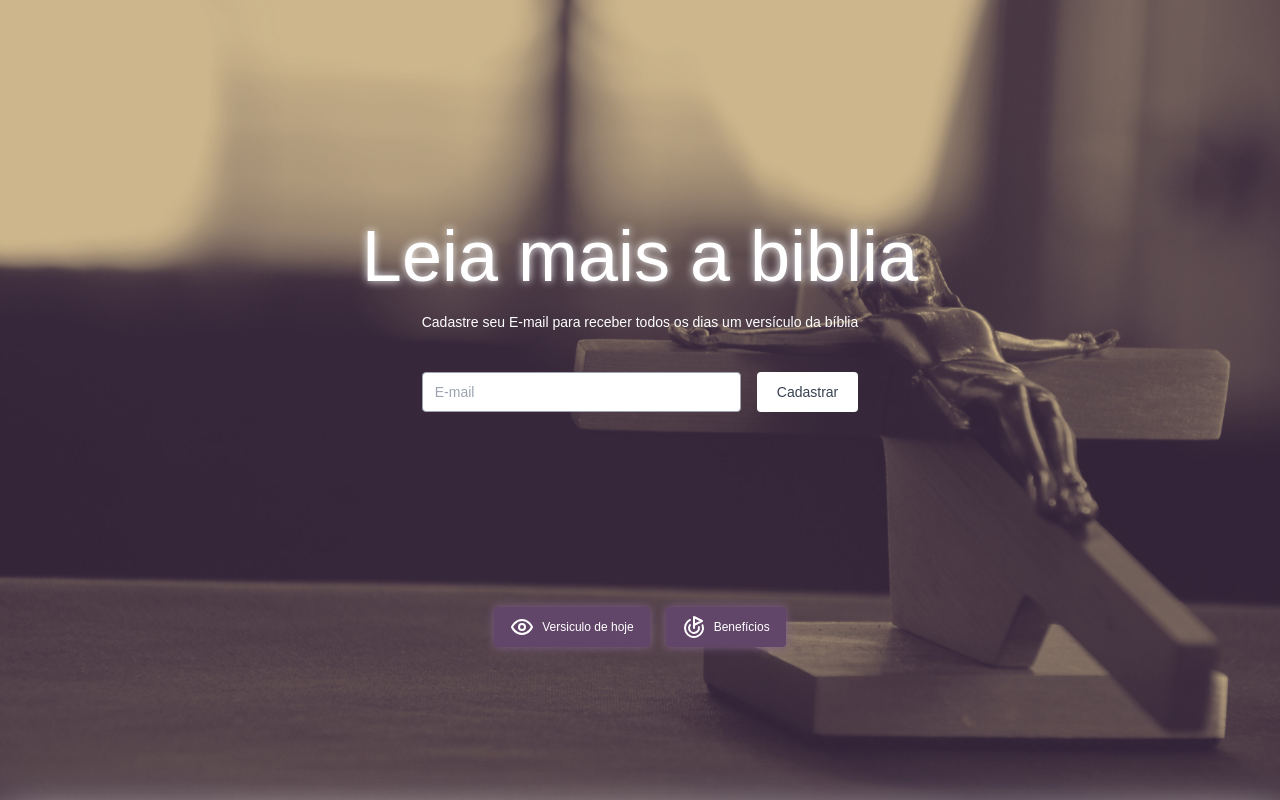
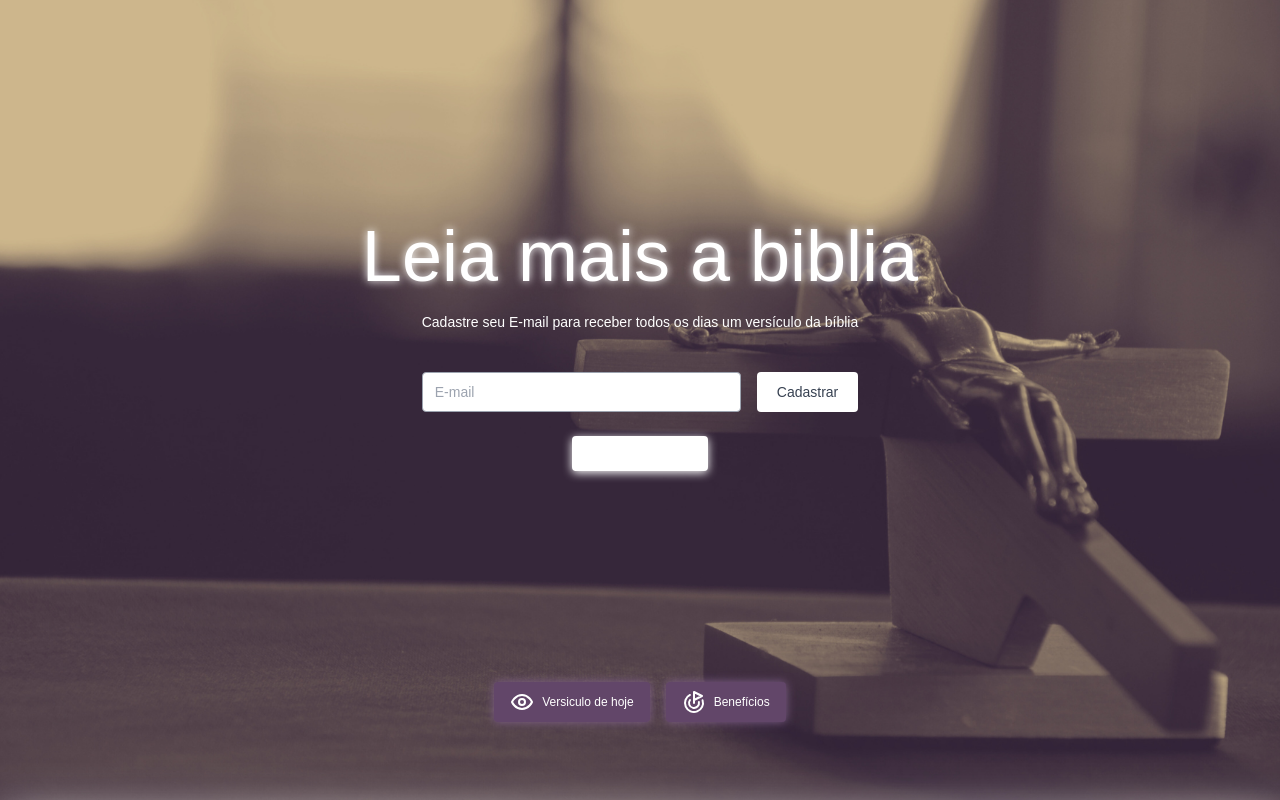
Before and after one commit to virtorodrigues/bible, a Next.js app: page / in a window 1280 px wide. Shown: the top 800 px of the page. Built offline with nearby package versions, Linux system fonts and the light colour scheme; no server answers; a web font is replaced by a local one.

Commit message:
feat: add toast

```diff
--- a/package.json
+++ b/package.json
@@ -10,6 +10,7 @@
   },
   "dependencies": {
     "@hookform/resolvers": "^3.1.1",
+    "@radix-ui/react-toast": "^1.1.4",
     "@types/node": "20.3.1",
     "@types/react": "18.2.14",
     "@types/react-dom": "18.2.6",
--- a/src/app/api/email/create-user/route.ts
+++ b/src/app/api/email/create-user/route.ts
@@ -45,7 +45,7 @@ export async function POST(request: NextRequest) {
 
     // Configurar o transporte de e-mail
     const transporter = nodemailer.createTransport({
-      service: 'Gmail',
+      service: 'gmail',
       auth: {
         type: 'OAuth2',
         user: process.env.CLIENT_USER_EMAIL,
--- a/src/components/Hero.tsx
+++ b/src/components/Hero.tsx
@@ -3,9 +3,11 @@
 import { Link } from 'react-scroll'
 import { Subscription } from './Subscription'
 import { Eye, Goal } from 'lucide-react'
+import * as Toast from '@radix-ui/react-toast'
 
 export function Hero() {
   return (
+    <Toast.Provider swipeDirection="right">
       <div className="flex h-screen justify-center overflow-hidden bg-[url('../assets/image2.png')] bg-cover bg-fixed bg-right bg-no-repeat shadow-lg md:bg-center">
         <div className="bg-red fixed left-[50%] top-[50%] flex w-full translate-x-[-50%] flex-col items-center justify-center gap-5 p-5 text-white md:max-w-4xl">
           <h1 className="mt-[-200px] text-center text-4xl text-shadow-lg md:text-7xl">
@@ -37,5 +39,6 @@ export function Hero() {
           </div>
         </div>
       </div>
+    </Toast.Provider>
   )
 }
--- a/src/components/Subscription.tsx
+++ b/src/components/Subscription.tsx
@@ -3,6 +3,8 @@
 import { useForm } from 'react-hook-form'
 import { z } from 'zod'
 import { zodResolver } from '@hookform/resolvers/zod'
+import * as Toast from '@radix-ui/react-toast'
+import React from 'react'
 
 export function Subscription() {
   const emailSchema = z.object({
@@ -52,7 +54,16 @@ export function Subscription() {
     `
   }
 
+  const [open, setOpen] = React.useState(false)
+  // const eventDateRef = React.useRef(new Date())
+  const timerRef = React.useRef(0)
+
+  React.useEffect(() => {
+    return () => clearTimeout(timerRef.current)
+  }, [])
+
   return (
+    <>
       <div className="flex flex-col items-center justify-center gap-10">
         <h2 className="text-sm">
           Cadastre seu E-mail para receber todos os dias um versículo da bíblia
@@ -78,9 +89,55 @@ export function Subscription() {
             </button>
           </div>
           {errors.email && (
-          <span className="text-sm text-red-500">{errors.email?.message}</span>
+            <span className="text-sm text-red-500">
+              {errors.email?.message}
+            </span>
           )}
         </form>
       </div>
+
+      <button
+        className="text-violet11 shadow-blackA7 hover:bg-mauve3 inline-flex h-[35px] items-center justify-center rounded bg-white px-[15px] text-[15px] font-medium leading-[35px] shadow-[0_2px_10px] outline-none focus:shadow-[0_0_0_2px] focus:shadow-black"
+        onClick={() => {
+          setOpen(false)
+          window.clearTimeout(timerRef.current)
+          timerRef.current = window.setTimeout(() => {
+            // eventDateRef.current = oneWeekAway()
+            setOpen(true)
+          }, 100)
+        }}
+      >
+        Add to calendar
+      </button>
+
+      <Toast.Root
+        className="data-[state=open]:animate-slideIn data-[state=closed]:animate-hide data-[swipe=end]:animate-swipeOut grid grid-cols-[auto_max-content] items-center gap-x-[15px] rounded-md bg-white p-[15px] shadow-[hsl(206_22%_7%_/_35%)_0px_10px_38px_-10px,_hsl(206_22%_7%_/_20%)_0px_10px_20px_-15px] [grid-template-areas:_'title_action'_'description_action'] data-[swipe=cancel]:translate-x-0 data-[swipe=move]:translate-x-[var(--radix-toast-swipe-move-x)] data-[swipe=cancel]:transition-[transform_200ms_ease-out]"
+        open={open}
+        onOpenChange={setOpen}
+      >
+        <Toast.Title className="text-slate12 mb-[5px] text-[15px] font-medium [grid-area:_title]">
+          Scheduled: Catch up
+        </Toast.Title>
+        <Toast.Description asChild>
+          asdasd
+          {/* <time
+              className="text-slate11 m-0 text-[13px] leading-[1.3] [grid-area:_description]"
+              dateTime={eventDateRef.current.toISOString()}
+            > */}
+          {/* {prettyDate(eventDateRef.current)} */}
+          {/* </time> */}
+        </Toast.Description>
+        <Toast.Action
+          className="[grid-area:_action]"
+          asChild
+          altText="Goto schedule to undo"
+        >
+          <button className="bg-green2 text-green11 shadow-green7 hover:shadow-green8 focus:shadow-green8 inline-flex h-[25px] items-center justify-center rounded px-[10px] text-xs font-medium leading-[25px] shadow-[inset_0_0_0_1px] hover:shadow-[inset_0_0_0_1px] focus:shadow-[0_0_0_2px]">
+            Undo
+          </button>
+        </Toast.Action>
+      </Toast.Root>
+      <Toast.Viewport className="fixed bottom-0 right-0 z-[2147483647] m-0 flex w-[390px] max-w-[100vw] list-none flex-col gap-[10px] p-[var(--viewport-padding)] outline-none [--viewport-padding:_25px]" />
+    </>
   )
 }
```
Also changed, not shown: 1 other file (tests, documents, lock files or other folders). Lines whose indentation alone changed are shown as unchanged.
